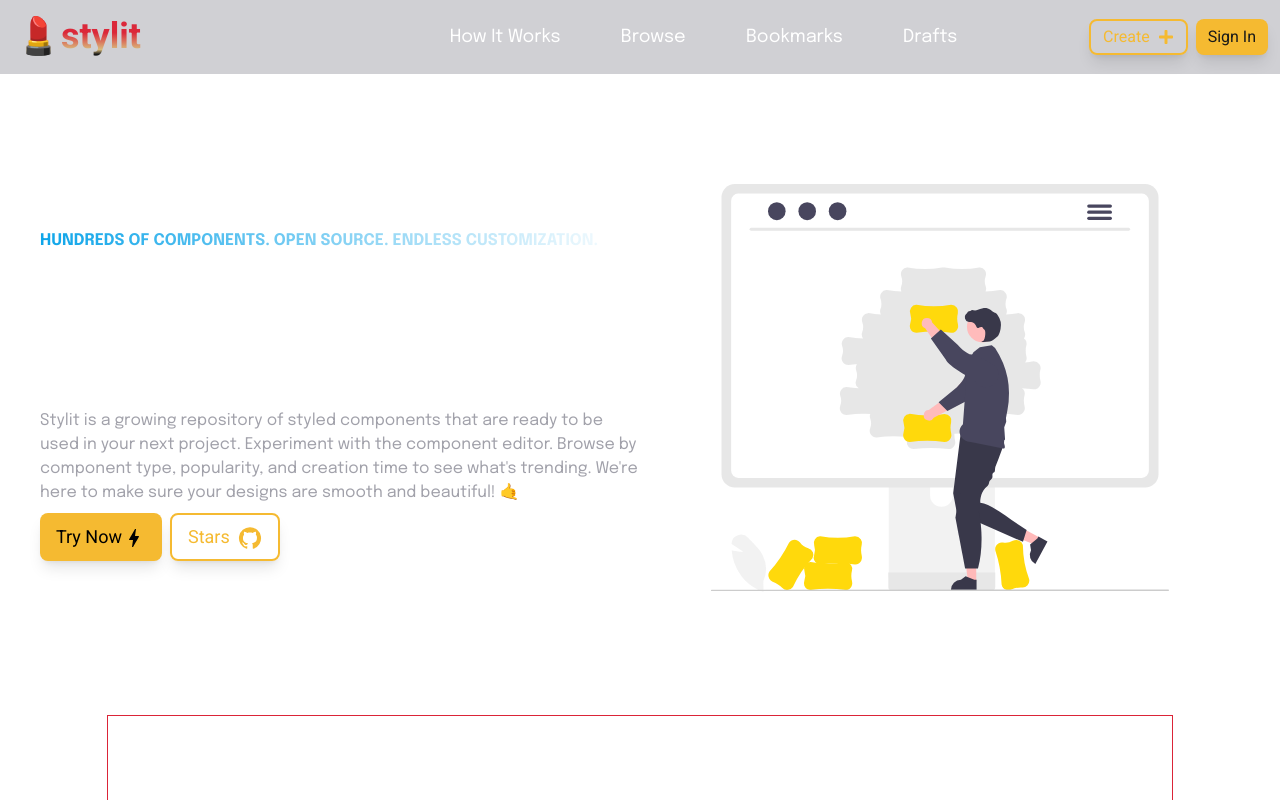
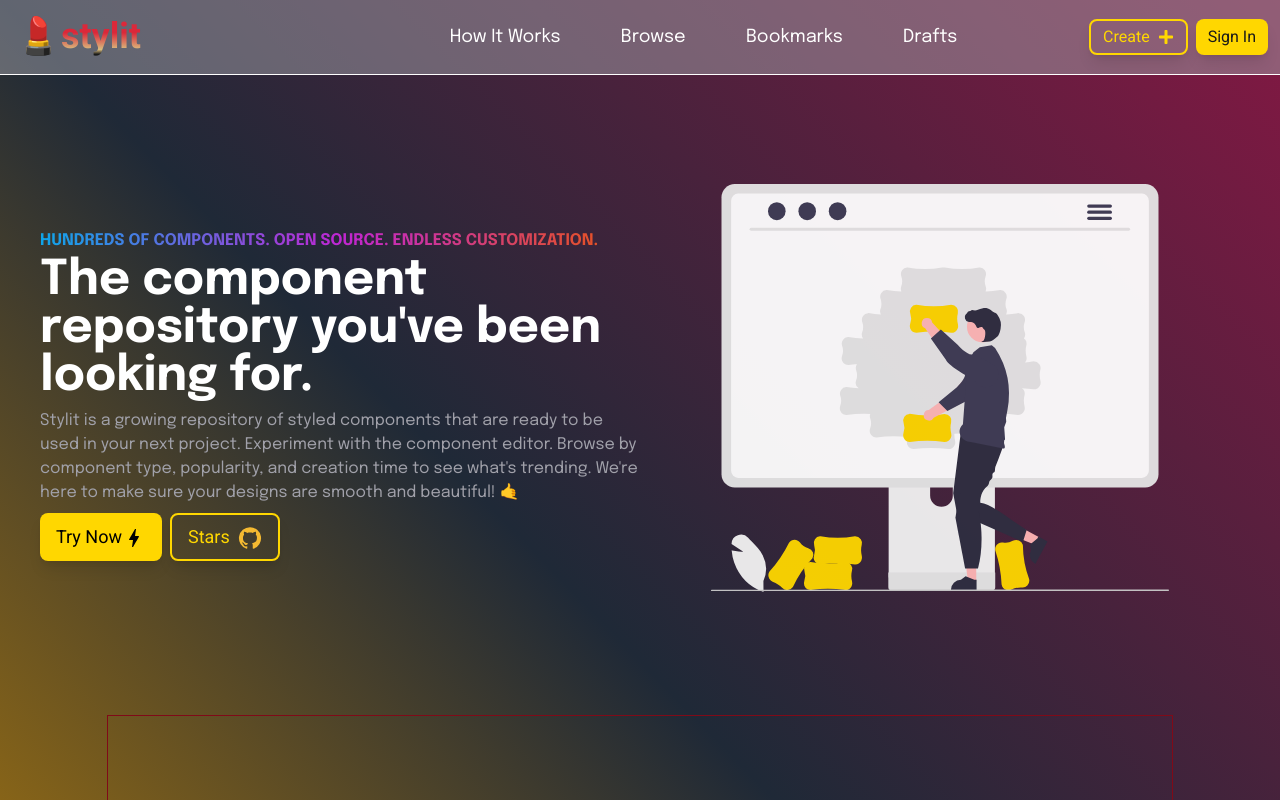
Before and after one commit to BlakeEriks/stylit, a Next.js app: page / in a window 1280 px wide. Shown: the top 800 px of the page. Built offline with nearby package versions, Linux system fonts and the light colour scheme; no server answers.

Commit message:
add colors

```diff
--- a/tailwind.config.js
+++ b/tailwind.config.js
@@ -12,9 +12,15 @@ module.exports = {
       lime: colors.lime,
       green: colors.green,
       grey: colors.gray,
+      yellow: colors.yellow,
+      pink: colors.pink,
+      fuchsia: colors.fuchsia,
+      orange: colors.orange,
       'transparent': 'transparent',
-      'red': '#DB2438',
-      'gold': '#f5ba31',
+      // 'red': '#DB2438',
+      'red': '#800a18',
+      // 'gold': '#f5ba31',
+      'gold': '#ffd700',
       'black': '#191A19',
       'gray': '#a1a1aa',
       'white': '#FFFFFF',
```
